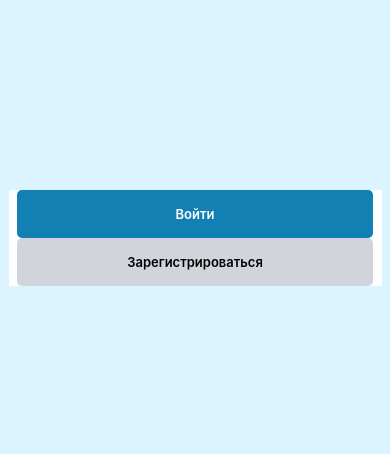
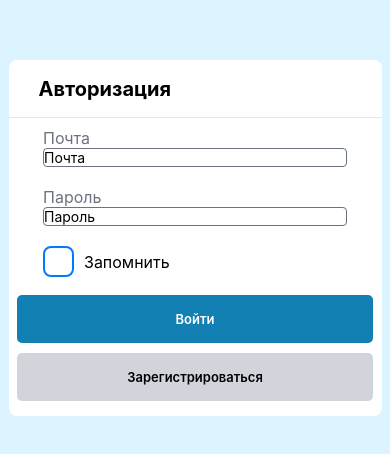
Before and after one commit to nikitazapekin/react-native-medical-app, a React Native app: screen /Auth in a window 390 px wide. Shown: the part 184-638 px from the top of the page. Built offline with nearby package versions, Linux system fonts and the light colour scheme.

Commit message:
feat(form): Add auth form

```diff
--- a/appStyles.ts
+++ b/appStyles.ts
@@ -8,6 +8,7 @@ export const COLORS = {
   ACCENT: '#41C5FF',
 
   GRAY_LIGHT: '#D1D5DB',
+  GRAY_BORDER: '#e5e7eb',
   GRAY_DARK: '#6B7280',
   WHITE: '#fff',
   BLACK: '#000',
--- a/src/components/AuthForm/index.tsx
+++ b/src/components/AuthForm/index.tsx
@@ -1,21 +1,53 @@
-import { View } from "react-native";
+import { useState } from "react";
+import { Text, TouchableOpacity,View } from "react-native";
 
 import CustomButton from "../shared/Button";
+import FormInput from "../shared/FormInput";
 
 import { styles } from "./styled";
 
+import { AUTH_CONSTANTS } from "@/constants";
+
 const AuthForm = () => {
+  const [isChecked, setIsChecked] = useState(false);
+
   return (
     <View style={styles.centerContent}>
       <View style={styles.form}>
+        <View style={styles.header}>
+          <Text style={styles.headerText}>Авторизация</Text>
+        </View>
 
-        <CustomButton text="Войти" handler={() => {}}
-          backgroundColor="#1280b2"
-        />
-        <CustomButton text="Зарегистрироваться" handler={() => {}}
-          backgroundColor="#D1D5DB"
-          color="#000"
-        />
+        <View style={styles.fields}>
+          {AUTH_CONSTANTS.map((item) => (
+            <FormInput
+              label={item.label}
+              handler={() => {}}
+              placeholder={item.placeholder}
+              key={item.id}
+            />
+          ))}
+          <View style={styles.checkboxWrapper}>
+            <TouchableOpacity
+              style={styles.checkboxContainer}
+              onPress={() => setIsChecked(!isChecked)}
+            >
+              <View style={[styles.checkbox, isChecked && styles.checkboxChecked]}>
+                {isChecked && <Text style={styles.checkmark}>✓</Text>}
+              </View>
+              <Text style={styles.checkboxText}>Запомнить</Text>
+            </TouchableOpacity>
+          </View>
+        </View>
+        <View style={styles.btns}>
+          <CustomButton text="Войти" handler={() => {}} backgroundColor="#1280b2" />
+          <CustomButton
+            text="Зарегистрироваться"
+            handler={() => {}}
+            backgroundColor="#D1D5DB"
+            color="#000"
+          />
+        </View>
       </View>
     </View>
   );
--- a/src/components/AuthForm/styled.ts
+++ b/src/components/AuthForm/styled.ts
@@ -1,4 +1,5 @@
 import { StyleSheet } from "react-native";
+import { COLORS } from "appStyles";
 
 export const styles = StyleSheet.create({
   centerContent: {
@@ -7,11 +8,11 @@ export const styles = StyleSheet.create({
     alignItems: "center",
   },
   form: {
-
     justifyContent: "center",
     alignItems: "center",
     backgroundColor: "#fff",
     width: 373,
+    borderRadius: 8,
 
     alignSelf: "center",
   },
@@ -27,4 +28,70 @@ export const styles = StyleSheet.create({
     height: 356,
     marginBottom: 30,
   },
+  header: {
+    width: "100%",
+    paddingTop: 17,
+    paddingRight: 0,
+    paddingBottom: 16,
+    paddingLeft: 30,
+    borderBottomColor: COLORS.GRAY_BORDER,
+    borderBottomWidth: 1,
+    marginBottom: 10,
+  },
+  fields: {
+    width: "100%",
+    justifyContent: "center",
+    alignItems: "center",
+    rowGap: 20,
+    marginBottom: 18,
+  },
+  headerText: {
+    fontWeight: 700,
+    fontSize: 20,
+    color: COLORS.BLACK,
+  },
+  btns: {
+    width: "100%",
+    justifyContent: "center",
+    alignItems: "center",
+    rowGap: 10,
+    marginBottom: 15,
+  },
+  checkboxWrapper: {
+    width: "100%",
+    maxWidth: 304,
+  },
+  checkboxContainer: {
+    flexDirection: "row",
+    alignItems: "center",
+    width: "100%",
+  },
+  checkbox: {
+    width: 31,
+    height: 31,
+    borderWidth: 2,
+    borderColor: "#007AFF",
+    borderRadius: 8,
+    marginRight: 10,
+    justifyContent: "center",
+    alignItems: "center",
+  },
+  checkboxChecked: {
+    backgroundColor: "#007AFF",
+  },
+  checkmark: {
+    color: "white",
+    fontSize: 14,
+    fontWeight: "bold",
+  },
+  checkboxText: {
+    fontWeight: 400,
+    fontSize: 16,
+  },
 });
+
+/*
+font-weight: 400;
+font-size: 16px;
+line-height: 150%;
+*/
--- a/src/components/WelcomeComponent/styled.ts
+++ b/src/components/WelcomeComponent/styled.ts
@@ -1,5 +1,4 @@
 import { StyleSheet } from 'react-native';
-
 
 export const styles = StyleSheet.create({
 
--- /dev/null
+++ b/src/components/shared/FormInput/index.tsx
@@ -0,0 +1,29 @@
+import { Text,TextInput, View } from "react-native";
+
+import { styles } from "./styled";
+import type { FormInputProps } from "./types";
+
+const FormInput = ({ placeholder, handler, label }: FormInputProps) => {
+  return (
+    <View style={styles.wrapper}>
+      <Text style={styles.label}>{label}</Text>
+      <TextInput
+        style={styles.input}
+        placeholder={placeholder}
+        onChange={handler}
+
+      />
+    </View>
+  );
+};
+
+export default FormInput;
+/*
+export interface FormInputProps {
+  placeholder: string,
+  handler: () => void
+  label: string,
+  type?: string
+}
+
+*/
--- /dev/null
+++ b/src/components/shared/FormInput/styled.ts
@@ -0,0 +1,22 @@
+import { StyleSheet } from "react-native";
+import { COLORS } from "appStyles";
+
+export const styles = StyleSheet.create({
+  wrapper: {
+    maxWidth: 304,
+    width: "100%",
+  },
+
+  input: {
+    width: "100%",
+    borderWidth: 1,
+    borderColor: COLORS.GRAY_DARK,
+
+    borderRadius: 4,
+  },
+  label: {
+    fontWeight: 400,
+    fontSize: 16,
+    color: COLORS.GRAY_DARK,
+  },
+});
--- /dev/null
+++ b/src/components/shared/FormInput/types.ts
@@ -0,0 +1,6 @@
+export interface FormInputProps {
+  placeholder: string,
+  handler: () => void
+  label: string,
+  type?: string
+}
--- /dev/null
+++ b/src/constants/auth.ts
@@ -0,0 +1,5 @@
+export const AUTH_CONSTANTS = [
+  { id: 1, label: "Почта", type: "email", placeholder: "Почта" },
+  { id: 2, label: "Пароль", type: "password", placeholder: "Пароль" },
+
+];
--- a/src/constants/icons.ts
+++ b/src/constants/icons.ts
@@ -1,4 +1,2 @@
 import Logo from "@assets/Logo.png"
-
-
 export const LogoImage = Logo
--- a/src/constants/index.ts
+++ b/src/constants/index.ts
@@ -0,0 +1,2 @@
+export * from "./auth"
+export * from "./icons"
```
